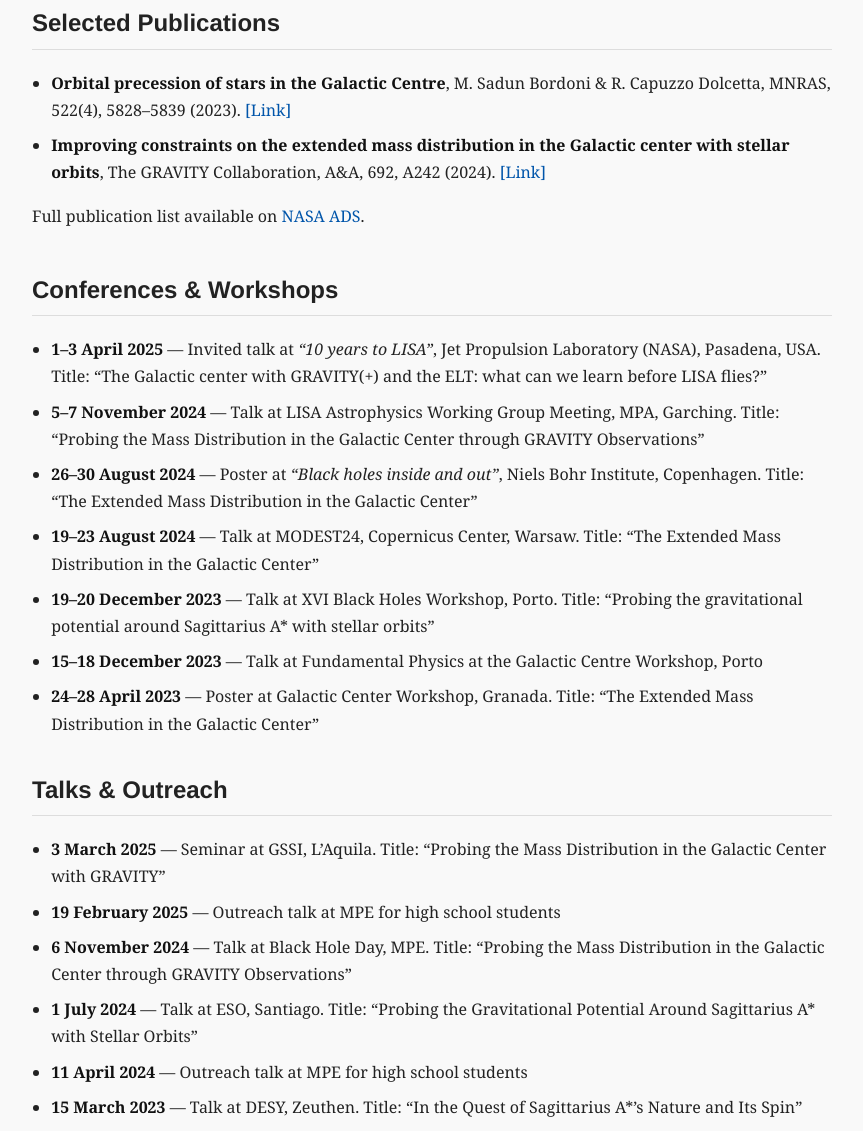
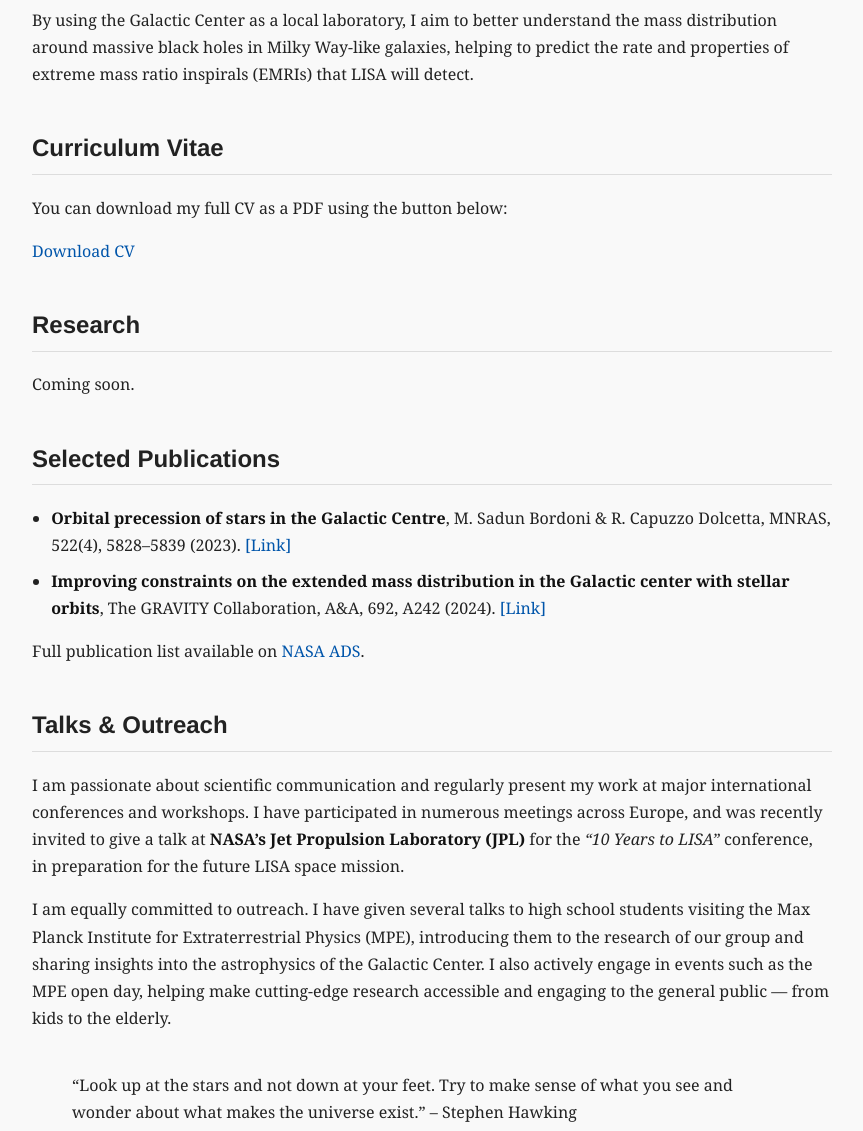
Before and after one commit to msbordoni/msbordoni.github.io, a plain HTML site: page index.html in a window 1280 px wide. Shown: the part 1423-2554 px from the top of the page, without its empty margins (208-1071 px from the left). Drawn offline with Linux system fonts and the light colour scheme.

Commit message:
Update index.html

```diff
--- a/index.html
+++ b/index.html
@@ -17,13 +17,28 @@
   </div>
 </header>
 
-  <section id="bio">
-    <h2>About Me</h2>
-    <p>I am a PhD student at the Max Planck Institute for Extraterrestrial Physics (MPE), supervised by Prof. Reinhard Genzel. My research focuses on both observational and theoretical aspects of the Galactic Center, particularly the S-star cluster orbiting around the supermassive black hole Sagittarius A*.</p>
+<section id="bio">
+  <h2>About Me</h2>
+  <p>
+    I was born in Rome in 1998, where I studied Physics for my Bachelor's and later Astronomy and Astrophysics for my Master's degree at <em>La Sapienza</em> University. In 2022, I moved to Germany to begin my PhD.
+  </p>
+    <p> I am currently a PhD researcher at the <strong>Max Planck Institute for Extraterrestrial Physics (MPE)</strong>, supervised by Prof. Reinhard Genzel. My research sits at the interface between observational and theoretical astrophysics, focusing on the dynamics of the S-star cluster orbiting the supermassive black hole Sagittarius A* at the Galactic Center. <p>
     <p>On the observational side, I work with interferometric data from GRAVITY and integral-field spectroscopy data from ERIS at the Very Large Telescope (VLT). I have extensive hands-on experience from more than two months as a visitor at Paranal Observatory in Chile, contributing to our GTO observing programs.</p>
     <p>My main interest lies in the theoretical interpretation of these observations. I study relativistic effects induced by the central massive black hole on the motion of the S-stars, as well as the influence of an unseen extended mass distribution around Sagittarius A* —including faint stars, stellar remnants such as stellar-mass black holes, and potentially dark matter. These studies have important implications for future gravitational wave observations with the LISA mission.</p>
-    <p>By using the Galactic Center as a local laboratory, I aim to better understand mass distributions around massive black holes in Milky Way-like galaxies, helping to predict the rate and properties of extreme mass ratio inspirals (EMRIs) that LISA will detect.</p>
-  </section>
+    <p>By using the Galactic Center as a local laboratory, I aim to better understand the mass distribution around massive black holes in Milky Way-like galaxies, helping to predict the rate and properties of extreme mass ratio inspirals (EMRIs) that LISA will detect.</p>
+  </p>
+</section>
+
+    <section id="cv">
+  <h2>Curriculum Vitae</h2>
+  <p>You can download my full CV as a PDF using the button below:</p>
+  <p><a href="cv_matteo_bordoni.pdf" target="_blank" class="button">Download CV</a></p>
+</section>
+
+  <section id="research">
+  <h2>Research</h2>
+  <p>Coming soon.</p>
+</section>
 
   <section id="publications">
     <h2>Selected Publications</h2>
@@ -35,27 +50,19 @@
   </section>
 
   <section id="talks">
-    <h2>Conferences & Workshops</h2>
-    <ul>
-      <li><strong>1–3 April 2025</strong> — Invited talk at <em>“10 years to LISA”</em>, Jet Propulsion Laboratory (NASA), Pasadena, USA. Title: “The Galactic center with GRAVITY(+) and the ELT: what can we learn before LISA flies?”</li>
-      <li><strong>5–7 November 2024</strong> — Talk at LISA Astrophysics Working Group Meeting, MPA, Garching. Title: “Probing the Mass Distribution in the Galactic Center through GRAVITY Observations”</li>
-      <li><strong>26–30 August 2024</strong> — Poster at <em>“Black holes inside and out”</em>, Niels Bohr Institute, Copenhagen. Title: “The Extended Mass Distribution in the Galactic Center”</li>
-      <li><strong>19–23 August 2024</strong> — Talk at MODEST24, Copernicus Center, Warsaw. Title: “The Extended Mass Distribution in the Galactic Center”</li>
-      <li><strong>19–20 December 2023</strong> — Talk at XVI Black Holes Workshop, Porto. Title: “Probing the gravitational potential around Sagittarius A* with stellar orbits”</li>
-      <li><strong>15–18 December 2023</strong> — Talk at Fundamental Physics at the Galactic Centre Workshop, Porto</li>
-      <li><strong>24–28 April 2023</strong> — Poster at Galactic Center Workshop, Granada. Title: “The Extended Mass Distribution in the Galactic Center”</li>
-    </ul>
 
     <h2>Talks & Outreach</h2>
-    <ul>
-      <li><strong>3 March 2025</strong> — Seminar at GSSI, L’Aquila. Title: “Probing the Mass Distribution in the Galactic Center with GRAVITY”</li>
-      <li><strong>19 February 2025</strong> — Outreach talk at MPE for high school students</li>
-      <li><strong>6 November 2024</strong> — Talk at Black Hole Day, MPE. Title: “Probing the Mass Distribution in the Galactic Center through GRAVITY Observations”</li>
-      <li><strong>1 July 2024</strong> — Talk at ESO, Santiago. Title: “Probing the Gravitational Potential Around Sagittarius A* with Stellar Orbits”</li>
-      <li><strong>11 April 2024</strong> — Outreach talk at MPE for high school students</li>
-      <li><strong>15 March 2023</strong> — Talk at DESY, Zeuthen. Title: “In the Quest of Sagittarius A*’s Nature and Its Spin”</li>
-    </ul>
+  <p>
+    I am passionate about scientific communication and regularly present my work at major international conferences and workshops. I have participated in numerous meetings across Europe, and was recently invited to give a talk at <strong>NASA’s Jet Propulsion Laboratory (JPL)</strong> for the <em>“10 Years to LISA”</em> conference, in preparation for the future LISA space mission.
+  </p>
+  <p>
+    I am equally committed to outreach. I have given several talks to high school students visiting the Max Planck Institute for Extraterrestrial Physics (MPE), introducing them to the research of our group and sharing insights into the astrophysics of the Galactic Center. I also actively engage in events such as the MPE open day, helping make cutting-edge research accessible and engaging to the general public — from kids to the elderly.
+  </p>
   </section>
+
+  <blockquote class="quote">
+  “Look up at the stars and not down at your feet. Try to make sense of what you see and wonder about what makes the universe exist.” – Stephen Hawking
+</blockquote>
 
   <footer>
   <h2>Contact</h2>
```
